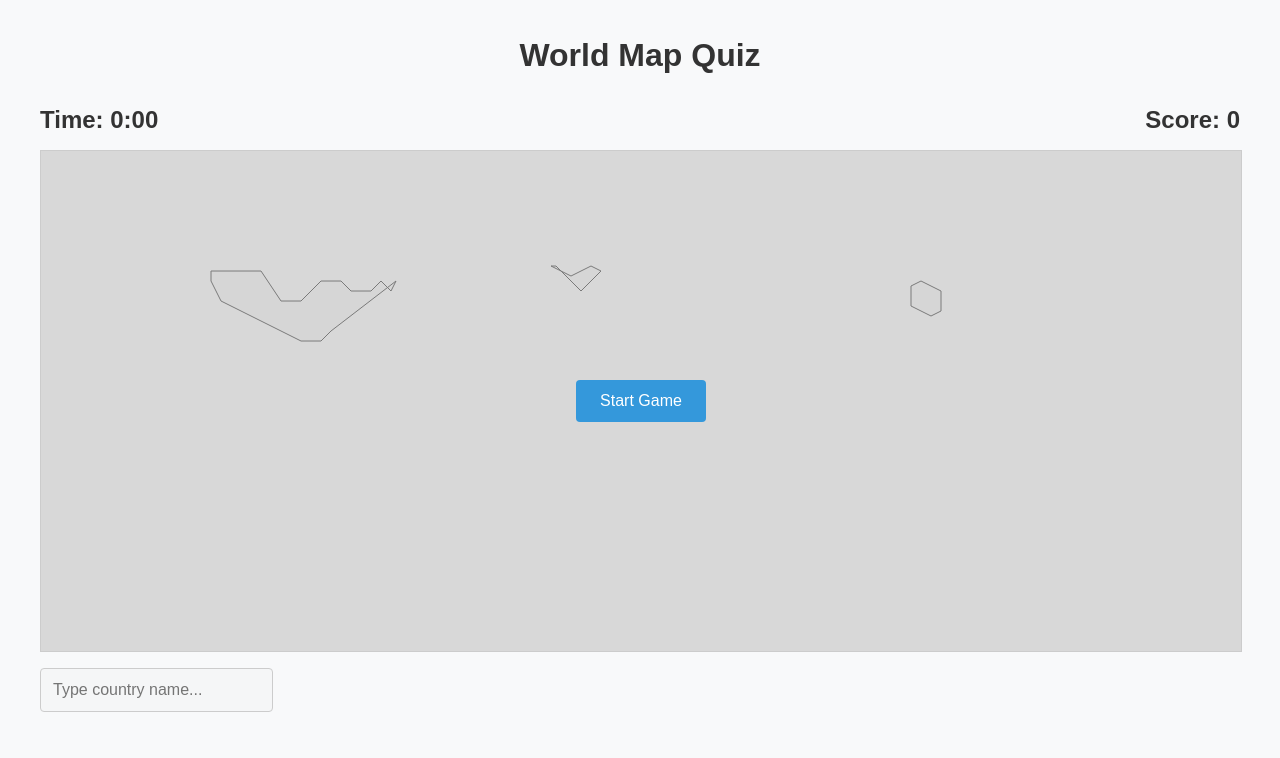
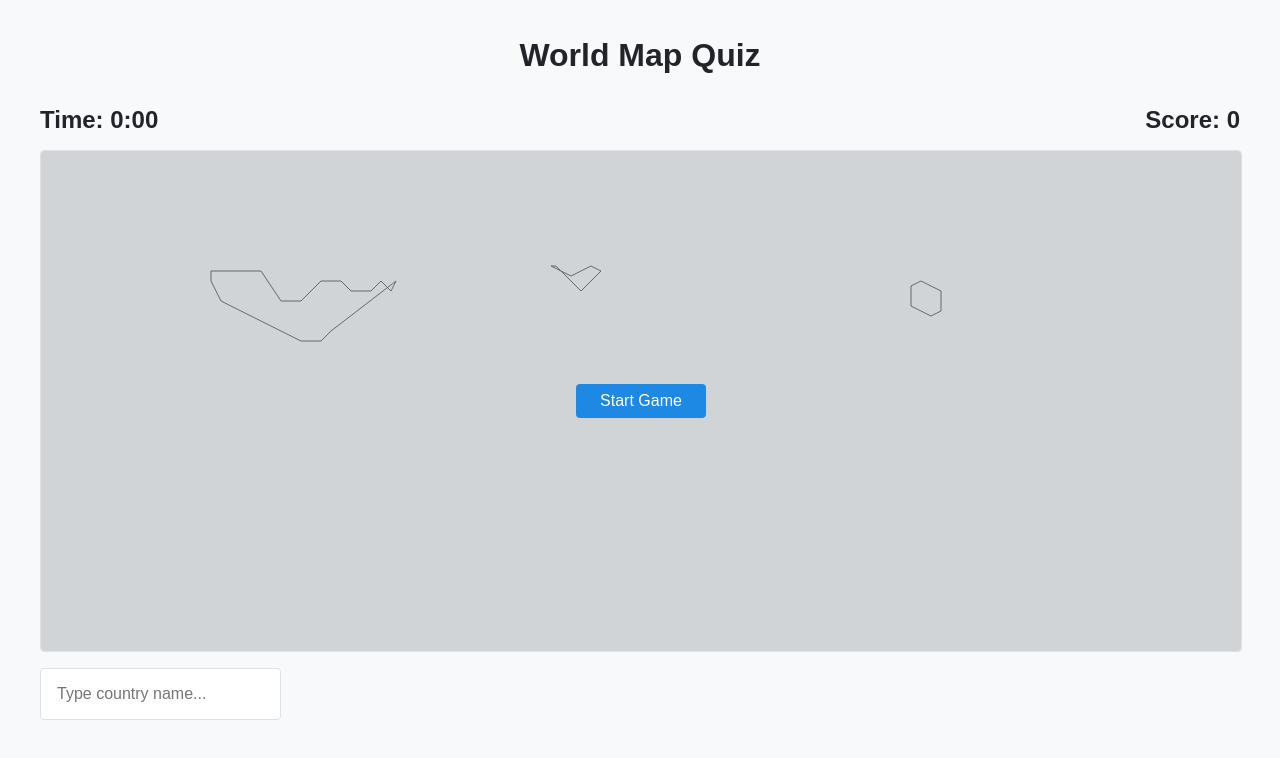
Before and after one commit to KielJulian/Worldmap, a Nuxt app: page / in a window 1280 px wide. Shown: the top 758 px of the page. Built offline with nearby package versions, Linux system fonts and the light colour scheme.

Commit message:
Implement comprehensive color palette and CSS variables system

```diff
--- a/app.vue
+++ b/app.vue
@@ -395,13 +395,13 @@ onUnmounted(() => {
 .app-container {
   max-width: 1200px;
   margin: 0 auto;
-  padding: 1rem;
+  padding: var(--spacing-md);
   font-family: Arial, sans-serif;
 }
 
 @media (max-width: 768px) {
   .app-container {
-    padding: 0.5rem;
+    padding: var(--spacing-sm);
   }
 
   h1 {
@@ -411,19 +411,20 @@ onUnmounted(() => {
 
 header {
   text-align: center;
-  margin-bottom: 2rem;
+  margin-bottom: var(--spacing-xl);
 }
 
 .game-info {
   display: flex;
   justify-content: space-between;
-  margin-bottom: 1rem;
+  margin-bottom: var(--spacing-md);
   flex-wrap: wrap;
 }
 
 .timer, .score {
   font-size: 1.5rem;
   font-weight: bold;
+  color: var(--color-text-primary);
 }
 
 @media (max-width: 480px) {
@@ -435,10 +436,11 @@ header {
 .map-container {
   width: 100%;
   height: 500px;
-  border: 1px solid #ccc;
+  border: 1px solid var(--color-border);
+  border-radius: var(--border-radius-sm);
   position: relative;
-  margin-bottom: 1rem;
-  background-color: #f0f0f0;
+  margin-bottom: var(--spacing-md);
+  background-color: var(--gray-2);
 }
 
 @media (max-width: 768px) {
@@ -463,47 +465,57 @@ header {
   align-items: center;
   justify-content: center;
   background-color: rgba(0, 0, 0, 0.1);
+  border-radius: var(--border-radius-sm);
 }
 
 .answer-section {
-  margin-top: 1rem;
+  margin-top: var(--spacing-md);
 }
 
 .answer-input {
   flex-grow: 1;
-  padding: 0.75rem;
+  padding: var(--spacing-md);
   font-size: 1rem;
-  border: 1px solid #ccc;
-  border-radius: 4px;
-  margin-bottom: 1rem;
+  border: 1px solid var(--color-border);
+  border-radius: var(--border-radius-sm);
+  margin-bottom: var(--spacing-md);
+  color: var(--color-text-primary);
+  background-color: var(--color-surface);
+}
+
+.answer-input:focus {
+  outline: none;
+  border-color: var(--color-primary);
+  box-shadow: 0 0 0 2px var(--blue-1);
 }
 
 .btn {
-  padding: 0.75rem 1.5rem;
+  padding: var(--spacing-sm) var(--spacing-lg);
   font-size: 1rem;
-  background-color: #3498db;
-  color: white;
+  background-color: var(--color-primary);
+  color: var(--color-primary-text);
   border: none;
-  border-radius: 4px;
+  border-radius: var(--border-radius-sm);
   cursor: pointer;
+  transition: background-color 0.2s ease;
 }
 
 .btn:hover {
-  background-color: #2980b9;
+  background-color: var(--color-primary-dark);
 }
 
 .btn-secondary {
-  background-color: #95a5a6;
-  color: white;
+  background-color: var(--color-secondary);
+  color: var(--color-secondary-text);
 }
 
 .btn-secondary:hover {
-  background-color: #7f8c8d;
+  background-color: var(--color-secondary-dark);
 }
 
 .input-group {
   display: flex;
-  gap: 0.5rem;
+  gap: var(--spacing-sm);
 }
 
 .skip-btn {
@@ -511,72 +523,72 @@ header {
 }
 
 .feedback {
-  padding: 0.5rem;
-  margin-top: 0.5rem;
-  border-radius: 4px;
+  padding: var(--spacing-sm);
+  margin-top: var(--spacing-sm);
+  border-radius: var(--border-radius-sm);
   text-align: center;
   font-weight: bold;
 }
 
 .feedback.correct {
-  background-color: #d4edda;
-  color: #155724;
+  background-color: var(--green-1);
+  color: var(--green-9);
 }
 
 .feedback.incorrect {
-  background-color: #f8d7da;
-  color: #721c24;
+  background-color: var(--red-1);
+  color: var(--red-9);
 }
 
 .feedback.neutral {
-  background-color: #e2e3e5;
-  color: #383d41;
+  background-color: var(--gray-2);
+  color: var(--gray-8);
 }
 
 .game-stats {
-  margin-top: 2rem;
-  padding: 1.5rem;
-  background-color: #f8f9fa;
-  border-radius: 8px;
-  box-shadow: 0 2px 10px rgba(0, 0, 0, 0.1);
+  margin-top: var(--spacing-xl);
+  padding: var(--spacing-lg);
+  background-color: var(--color-background);
+  border-radius: var(--border-radius-md);
+  box-shadow: var(--shadow-md);
 }
 
 .game-stats h2 {
   text-align: center;
-  margin-bottom: 1.5rem;
-  color: #333;
+  margin-bottom: var(--spacing-lg);
+  color: var(--color-text-primary);
 }
 
 .stats-grid {
   display: grid;
   grid-template-columns: repeat(auto-fit, minmax(150px, 1fr));
-  gap: 1.5rem;
+  gap: var(--spacing-lg);
 }
 
 .stat-item {
   text-align: center;
-  padding: 1rem;
-  background-color: white;
-  border-radius: 8px;
-  box-shadow: 0 2px 5px rgba(0, 0, 0, 0.05);
+  padding: var(--spacing-md);
+  background-color: var(--color-surface);
+  border-radius: var(--border-radius-md);
+  box-shadow: var(--shadow-sm);
 }
 
 .stat-value {
   font-size: 2rem;
   font-weight: bold;
-  color: #3498db;
-  margin-bottom: 0.5rem;
+  color: var(--color-primary);
+  margin-bottom: var(--spacing-sm);
 }
 
 .stat-label {
   font-size: 0.9rem;
-  color: #666;
+  color: var(--color-text-secondary);
   text-transform: uppercase;
   letter-spacing: 1px;
 }
 
 .mt-4 {
-  margin-top: 2rem;
+  margin-top: var(--spacing-xl);
 }
 
 /* Autocomplete Dropdown */
@@ -592,21 +604,22 @@ header {
   width: 100%;
   max-height: 200px;
   overflow-y: auto;
-  background-color: white;
-  border: 1px solid #ccc;
-  border-radius: 4px;
-  box-shadow: 0 4px 8px rgba(0, 0, 0, 0.1);
+  background-color: var(--color-surface);
+  border: 1px solid var(--color-border);
+  border-radius: var(--border-radius-sm);
+  box-shadow: var(--shadow-md);
   z-index: 10;
 }
 
 .suggestion-item {
-  padding: 0.75rem;
+  padding: var(--spacing-md);
   cursor: pointer;
+  transition: background-color 0.2s ease;
 }
 
 .suggestion-item:hover,
 .suggestion-active {
-  background-color: #f0f0f0;
+  background-color: var(--gray-1);
 }
 
 /* Game Summary Overlay */
@@ -624,74 +637,76 @@ header {
 }
 
 .game-summary {
-  background-color: white;
-  border-radius: 8px;
-  padding: 2rem;
+  background-color: var(--color-surface);
+  border-radius: var(--border-radius-md);
+  padding: var(--spacing-xl);
   width: 90%;
   max-width: 600px;
   max-height: 80vh;
   overflow-y: auto;
-  box-shadow: 0 4px 20px rgba(0, 0, 0, 0.3);
+  box-shadow: var(--shadow-lg);
 }
 
 .game-summary h2 {
   text-align: center;
-  margin-bottom: 1.5rem;
-  color: #333;
+  margin-bottom: var(--spacing-lg);
+  color: var(--color-text-primary);
 }
 
 .summary-time {
   font-size: 2rem;
   text-align: center;
   font-weight: bold;
-  margin-bottom: 2rem;
-  color: #3498db;
+  margin-bottom: var(--spacing-xl);
+  color: var(--color-primary);
 }
 
 .country-attempts-list {
-  margin-bottom: 2rem;
+  margin-bottom: var(--spacing-xl);
 }
 
 .country-attempts-list h3 {
-  margin-bottom: 1rem;
+  margin-bottom: var(--spacing-md);
   text-align: center;
+  color: var(--color-text-primary);
 }
 
 .country-attempt {
   display: flex;
   justify-content: space-between;
-  padding: 0.75rem 0;
-  border-bottom: 1px solid #eee;
+  padding: var(--spacing-sm) 0;
+  border-bottom: 1px solid var(--color-border);
 }
 
 .country-name {
   font-weight: bold;
+  color: var(--color-text-primary);
 }
 
 .country-attempt-count {
-  padding: 0.25rem 0.5rem;
-  border-radius: 4px;
+  padding: var(--spacing-xs) var(--spacing-sm);
+  border-radius: var(--border-radius-sm);
 }
 
 .country-attempt-count.perfect {
-  background-color: #d4edda;
-  color: #155724;
+  background-color: var(--green-1);
+  color: var(--green-9);
 }
 
 .country-attempt-count.good {
-  background-color: #fff3cd;
-  color: #856404;
+  background-color: var(--yellow-1);
+  color: var(--yellow-9);
 }
 
 .country-attempt-count.challenging {
-  background-color: #f8d7da;
-  color: #721c24;
+  background-color: var(--red-1);
+  color: var(--red-9);
 }
 
 .summary-stats {
   display: flex;
   justify-content: space-around;
-  margin-bottom: 2rem;
+  margin-bottom: var(--spacing-xl);
 }
 
 .summary-stat {
@@ -701,6 +716,6 @@ header {
 .summary-stat .stat-value {
   font-size: 1.5rem;
   font-weight: bold;
-  color: #3498db;
+  color: var(--color-primary);
 }
 </style>
--- a/assets/css/main.css
+++ b/assets/css/main.css
@@ -1,15 +1,133 @@
 :root {
-  --primary-color: #3498db;
-  --secondary-color: #2ecc71;
-  --background-color: #f8f9fa;
-  --text-color: #333;
-  --border-color: #ddd;
+  /* Color Palettes - from lightest (0) to darkest (10) */
+
+  /* Gray Scale */
+  --gray-0: #ffffff;
+  --gray-1: #f8f9fa;
+  --gray-2: #e9ecef;
+  --gray-3: #dee2e6;
+  --gray-4: #ced4da;
+  --gray-5: #adb5bd;
+  --gray-6: #6c757d;
+  --gray-7: #495057;
+  --gray-8: #343a40;
+  --gray-9: #212529;
+  --gray-10: #000000;
+
+  /* Blue Scale - Primary */
+  --blue-0: #e3f2fd;
+  --blue-1: #bbdefb;
+  --blue-2: #90caf9;
+  --blue-3: #64b5f6;
+  --blue-4: #42a5f5;
+  --blue-5: #2196f3;
+  --blue-6: #1e88e5;
+  --blue-7: #1976d2;
+  --blue-8: #1565c0;
+  --blue-9: #0d47a1;
+  --blue-10: #0a3880;
+
+  /* Green Scale - Success */
+  --green-0: #e8f5e9;
+  --green-1: #c8e6c9;
+  --green-2: #a5d6a7;
+  --green-3: #81c784;
+  --green-4: #66bb6a;
+  --green-5: #4caf50;
+  --green-6: #43a047;
+  --green-7: #388e3c;
+  --green-8: #2e7d32;
+  --green-9: #1b5e20;
+  --green-10: #0d3b0d;
+
+  /* Red Scale - Error */
+  --red-0: #ffebee;
+  --red-1: #ffcdd2;
+  --red-2: #ef9a9a;
+  --red-3: #e57373;
+  --red-4: #ef5350;
+  --red-5: #f44336;
+  --red-6: #e53935;
+  --red-7: #d32f2f;
+  --red-8: #c62828;
+  --red-9: #b71c1c;
+  --red-10: #7f0000;
+
+  /* Yellow Scale - Warning */
+  --yellow-0: #fffde7;
+  --yellow-1: #fff9c4;
+  --yellow-2: #fff59d;
+  --yellow-3: #fff176;
+  --yellow-4: #ffee58;
+  --yellow-5: #ffeb3b;
+  --yellow-6: #fdd835;
+  --yellow-7: #fbc02d;
+  --yellow-8: #f9a825;
+  --yellow-9: #f57f17;
+  --yellow-10: #cc6600;
+
+  /* Component Semantic Variables */
+  --color-background: var(--gray-1);
+  --color-surface: var(--gray-0);
+  --color-border: var(--gray-3);
+  --color-text-primary: var(--gray-9);
+  --color-text-secondary: var(--gray-7);
+  --color-text-disabled: var(--gray-6);
+
+  --color-primary: var(--blue-6);
+  --color-primary-light: var(--blue-4);
+  --color-primary-dark: var(--blue-8);
+  --color-primary-text: var(--gray-0);
+
+  --color-secondary: var(--gray-6);
+  --color-secondary-light: var(--gray-5);
+  --color-secondary-dark: var(--gray-7);
+  --color-secondary-text: var(--gray-0);
+
+  --color-success: var(--green-6);
+  --color-success-light: var(--green-4);
+  --color-success-dark: var(--green-8);
+  --color-success-text: var(--gray-0);
+
+  --color-error: var(--red-6);
+  --color-error-light: var(--red-4);
+  --color-error-dark: var(--red-8);
+  --color-error-text: var(--gray-0);
+
+  --color-warning: var(--yellow-6);
+  --color-warning-light: var(--yellow-4);
+  --color-warning-dark: var(--yellow-8);
+  --color-warning-text: var(--gray-9);
+
+  /* Game-specific variables */
+  --color-country-default: var(--gray-2);
+  --color-country-hover: var(--gray-3);
+  --color-country-highlighted: var(--blue-6);
+  --color-country-correct: var(--green-4);
+
+  /* Spacing variables */
+  --spacing-xs: 0.25rem;
+  --spacing-sm: 0.5rem;
+  --spacing-md: 1rem;
+  --spacing-lg: 1.5rem;
+  --spacing-xl: 2rem;
+  --spacing-xxl: 3rem;
+
+  /* Border radius */
+  --border-radius-sm: 4px;
+  --border-radius-md: 8px;
+  --border-radius-lg: 16px;
+
+  /* Box shadows */
+  --shadow-sm: 0 1px 3px rgba(0, 0, 0, 0.1);
+  --shadow-md: 0 4px 6px rgba(0, 0, 0, 0.1);
+  --shadow-lg: 0 10px 15px rgba(0, 0, 0, 0.1);
 }
 
 body {
   font-family: 'Arial', sans-serif;
   margin: 0;
   padding: 0;
-  background-color: var(--background-color);
-  color: var(--text-color);
+  background-color: var(--color-background);
+  color: var(--color-text-primary);
 }
--- a/components/WorldMap.vue
+++ b/components/WorldMap.vue
@@ -126,23 +126,23 @@ defineExpose({
 }
 
 :deep(.country) {
-  fill: #eee;
-  stroke: #888;
+  fill: var(--color-country-default);
+  stroke: var(--gray-6);
   stroke-width: 1;
   cursor: pointer;
   transition: fill 0.3s ease;
 }
 
 :deep(.country:hover) {
-  fill: #ddd;
+  fill: var(--color-country-hover);
 }
 
 :deep(.country.highlighted) {
-  stroke: #3498db;
+  stroke: var(--color-country-highlighted);
   stroke-width: 2;
 }
 
 :deep(.country.correct) {
-  fill: #2ecc71;
+  fill: var(--color-country-correct);
 }
 </style>
```
